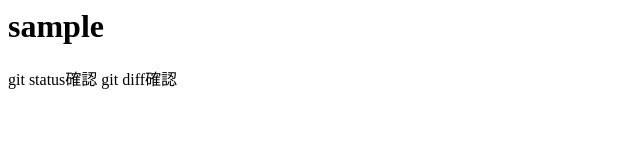
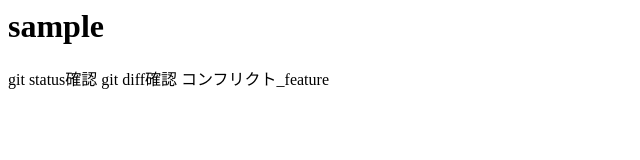
Before and after one commit to ohryooo/git_tutorial, a plain HTML site: page index.html in a window 1280 px wide. Shown: the whole page, without its empty margins (0-640 px from the left). Drawn offline with Linux system fonts and the light colour scheme.

Commit message:
コンフリクトを追記_feature

```diff
--- a/index.html
+++ b/index.html
@@ -1,3 +1,4 @@
 <h1>sample</h1>
 <p1>git status確認</p1>
 <p1>git diff確認</p1>
+<p1>コンフリクト_feature</p1>
```
